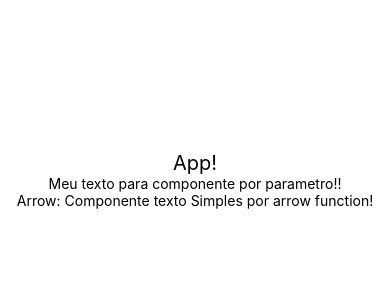
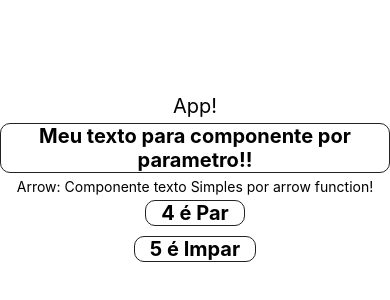
Before and after one commit to marksmachadodelimarezende/reactNativeEad, a React Native app in the folder exercicios/: screen / in a window 390 px wide. Shown: the part 242-542 px from the top of the page. Built offline with nearby package versions, Linux system fonts and the light colour scheme.

Commit message:
Criado componente ParImpar.js, que é um Text em uma View, e ela mostra texto de par ou impar, conforme parametro recebido e validado pela modulacao. Tambem foi criado arquivo de estilo chamado de Padrao.js. Esse estilo foi aplicado no componente Simples e no componente ParImpar.

```diff
--- a/exercicios/src/App.js
+++ b/exercicios/src/App.js
@@ -2,6 +2,7 @@ import React, { Component } from 'react'
 import { View, Text, StyleSheet } from 'react-native'
 import Simples from './componentes/Simples'
 import SimplesArrow from './componentes/SimplesArrow'
+import ParImpar from './componentes/ParImpar'
 
 export default class App extends Component {
     render(){
@@ -10,6 +11,9 @@ export default class App extends Component {
           <Text style={styles.f20}>App!</Text>
           <Simples texto='Meu texto para componente por parametro!!'></Simples>
           <SimplesArrow texto='Componente texto Simples por arrow function!'></SimplesArrow>
+          <ParImpar numero="4"></ParImpar>
+          <ParImpar numero="5"></ParImpar>
+
         </View>
       )
     }
--- /dev/null
+++ b/exercicios/src/componentes/ParImpar.js
@@ -0,0 +1,12 @@
+import React from 'react'
+import { View, Text } from 'react-native'
+import Padrao from '../estilo/Padrao'
+
+export default props =>
+    <View>
+        {
+            props.numero % 2 == 0
+            ? <Text style={Padrao.ex}>{props.numero} é Par</Text>
+            : <Text style={Padrao.ex}>{props.numero} é Impar</Text>
+        }
+    </View>
--- a/exercicios/src/componentes/Simples.js
+++ b/exercicios/src/componentes/Simples.js
@@ -1,6 +1,7 @@
 import React from 'react'
 import { Text } from 'react-native'
+import Padrao from '../estilo/Padrao'
 
 export default function(props){
-    return <Text>{props.texto}</Text>
+    return <Text style={Padrao.ex}>{props.texto}</Text>
 }
--- /dev/null
+++ b/exercicios/src/estilo/Padrao.js
@@ -0,0 +1,14 @@
+import { StyleSheet } from 'react-native'
+
+export default StyleSheet.create({
+    ex: {
+        paddingHorizontal: 15,
+        marginVertical: 5,
+        borderRadius: 10,
+        borderWidth: 1,
+        borderColor: '#222',
+        fontSize: 20,
+        fontWeight: 'bold',
+        textAlign: 'center',
+    }
+})
```
